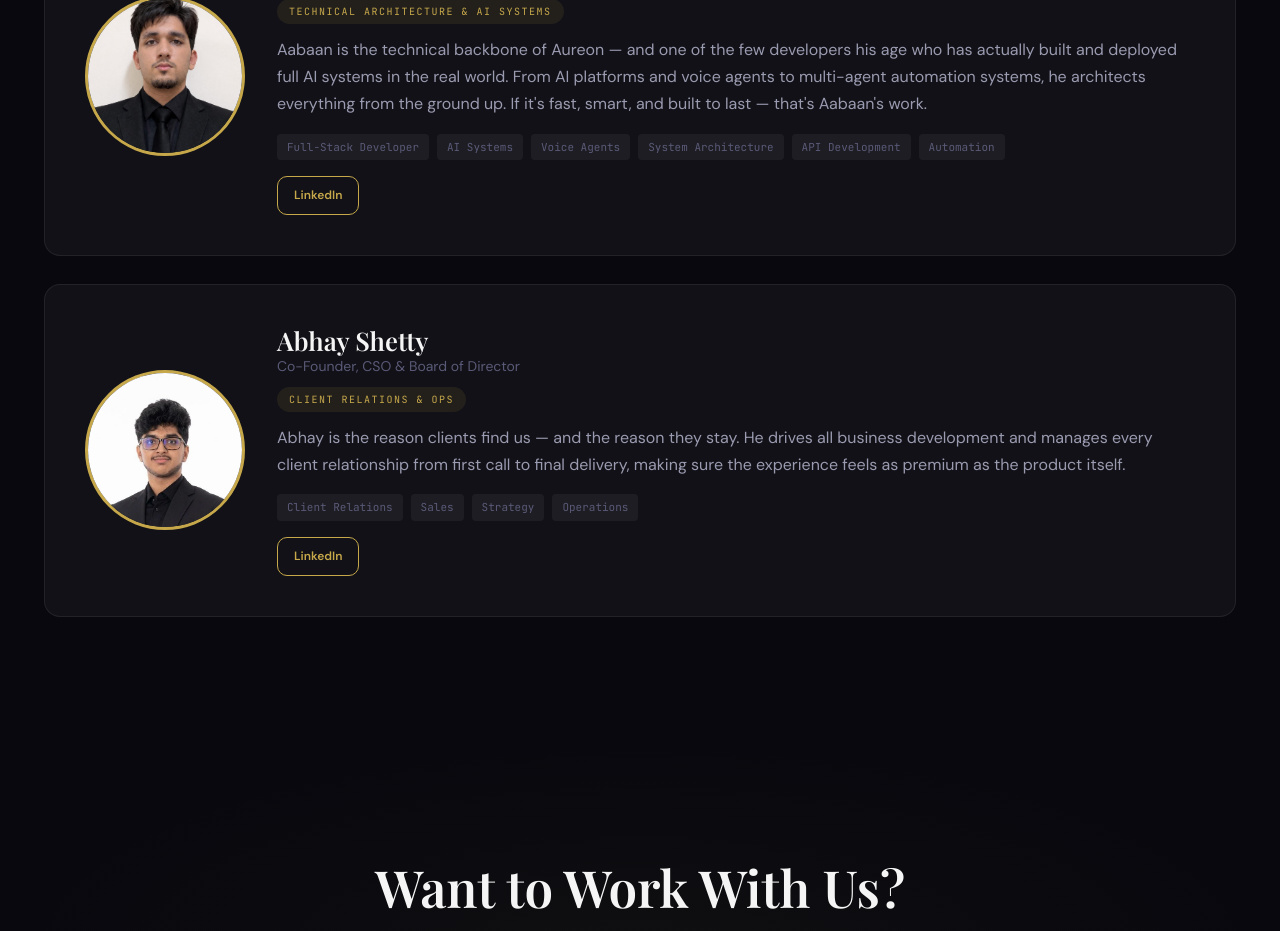
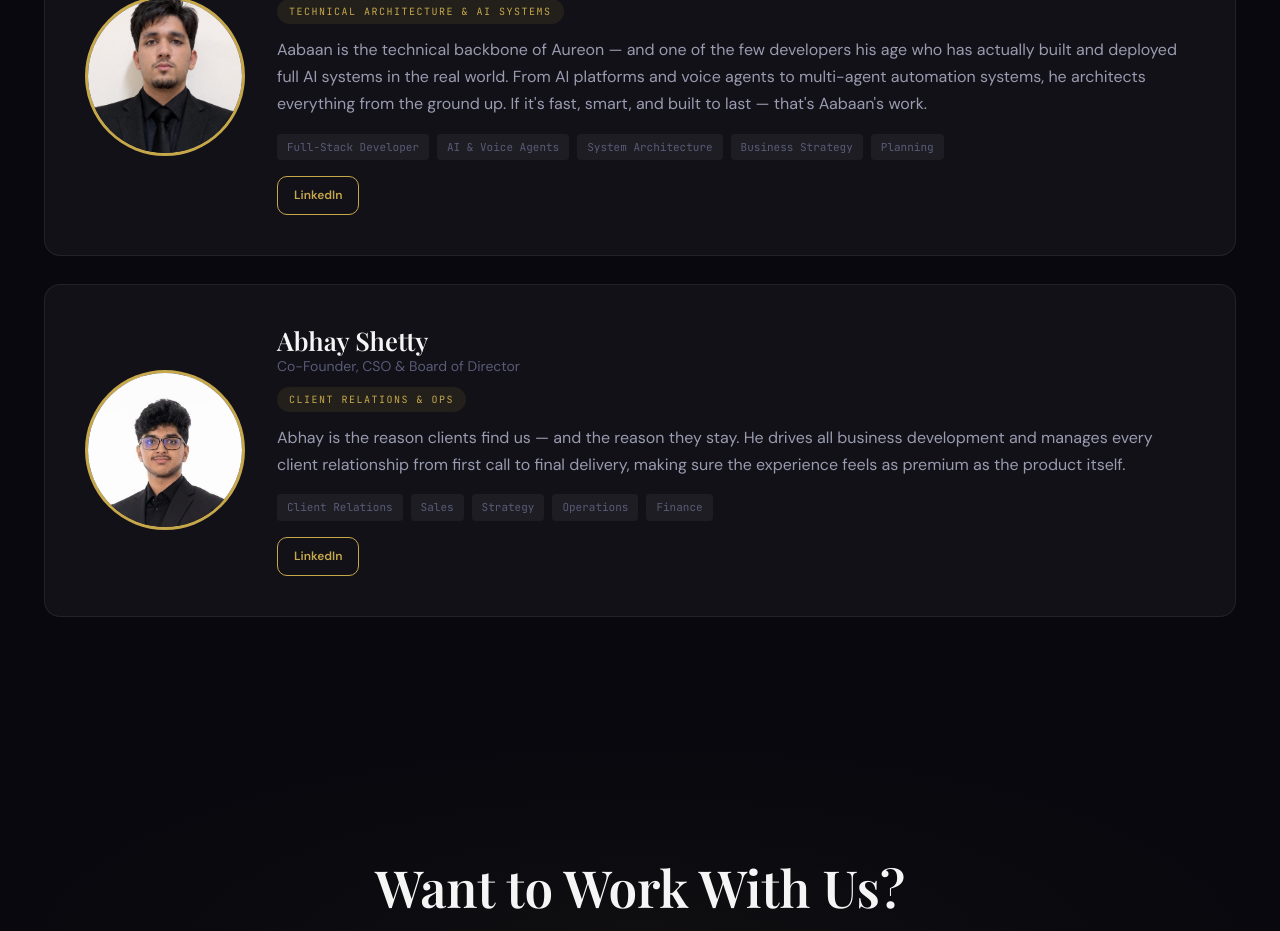
Before and after one commit to Aabaan321/freelancer-agency, a React (Vite) app: page /about in a window 1280 px wide. Shown: the part 2200-3131 px from the top of the page. Built offline with nearby package versions, Linux system fonts and the light colour scheme; no server answers.

Commit message:
chore: Update Aabaan and Abhay skill tags in About page

```diff
--- a/src/pages/About.jsx
+++ b/src/pages/About.jsx
@@ -11,8 +11,8 @@ export default function About() {
 
   const founders = [
     { name: t('about.founder1Name'), role: t('about.founder1Role'), tag: t('about.founder1Tag'), bio: t('about.founder1Bio'), image: shubhanImg, skills: ['Full-Stack Developer', 'Frontend UI/UX', 'Business Strategy', 'Team Leadership'] },
-    { name: t('about.founder2Name'), role: t('about.founder2Role'), tag: t('about.founder2Tag'), bio: t('about.founder2Bio'), image: aabaanImg, skills: ['Full-Stack Developer', 'AI Systems', 'Voice Agents', 'System Architecture', 'API Development', 'Automation'], linkedin: 'https://www.linkedin.com/in/aabaan-rahil-ghaffar-055490359?utm_source=share_via&utm_content=profile&utm_medium=member_ios' },
-    { name: t('about.founder3Name'), role: t('about.founder3Role'), tag: t('about.founder3Tag'), bio: t('about.founder3Bio'), image: abhayImg, skills: ['Client Relations', 'Sales', 'Strategy', 'Operations'] },
+    { name: t('about.founder2Name'), role: t('about.founder2Role'), tag: t('about.founder2Tag'), bio: t('about.founder2Bio'), image: aabaanImg, skills: ['Full-Stack Developer', 'AI & Voice Agents', 'System Architecture', 'Business Strategy', 'Planning'], linkedin: 'https://www.linkedin.com/in/aabaan-rahil-ghaffar-055490359?utm_source=share_via&utm_content=profile&utm_medium=member_ios' },
+    { name: t('about.founder3Name'), role: t('about.founder3Role'), tag: t('about.founder3Tag'), bio: t('about.founder3Bio'), image: abhayImg, skills: ['Client Relations', 'Sales', 'Strategy', 'Operations', 'Finance'] },
   ];
 
   return (
```
